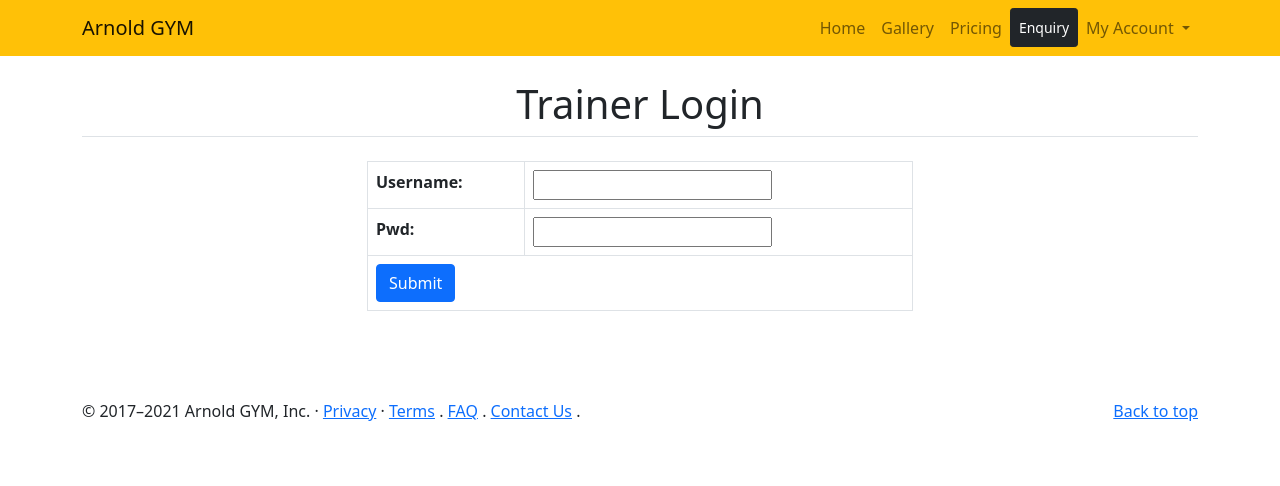
After one commit to codeartisanlab/Gym-Management-System-in-Django-3-Bootstrap-5-and-PostgreSQL, a Django app: page /trainerlogin in a window 1280 px wide. The commit adds this page. Shown: the top 486 px of the page. Run offline with Django 3.2, Linux system fonts and the light colour scheme; some libraries are stand-ins or nearby versions.

Commit message:
part-22-session-create-custom-login-logout-without-user-model

```diff
--- a/main/forms.py
+++ b/main/forms.py
@@ -17,3 +17,8 @@ class ProfileForm(UserChangeForm):
 	class Meta:
 		model=User
 		fields=('first_name','last_name','email','username')
+
+class TrainerLoginForm(forms.ModelForm):
+	class Meta:
+		model=models.Trainer
+		fields=('username','pwd')
--- a/main/models.py
+++ b/main/models.py
@@ -138,6 +138,8 @@ class Subscription(models.Model):
 # Trainer
 class Trainer(models.Model):
 	full_name=models.CharField(max_length=100)
+	username=models.CharField(max_length=100,null=True)
+	pwd=models.CharField(max_length=50,null=True)
 	mobile=models.CharField(max_length=100)
 	address=models.TextField()
 	is_active=models.BooleanField(default=False)
--- a/main/templates/base.html
+++ b/main/templates/base.html
@@ -39,8 +39,13 @@
 	          </a>
 	          <ul class="dropdown-menu" aria-labelledby="navbarScrollingDropdown">
 	          	{% if not request.user.is_authenticated %}
-	            <li><a class="dropdown-item" href="{% url 'signup' %}">Register</a></li>
-	            <li><a class="dropdown-item" href="{% url 'login' %}">Login</a></li>
+		            {% if request.session.trainerLogin %}
+		            <li><a class="dropdown-item" href="{% url 'trainerlogout' %}">Trainer Logout</a></li>
+		            {% else %}
+		            <li><a class="dropdown-item" href="{% url 'trainerlogin' %}">Trainer Login</a></li>
+		            <li><a class="dropdown-item" href="{% url 'signup' %}">Register</a></li>
+		            <li><a class="dropdown-item" href="{% url 'login' %}">Login</a></li>
+		            {% endif %}
 	            {% else %}
 	            <li><a class="dropdown-item" href="{% url 'user_dashboard' %}">Dashboard</a></li>
 	            <li><a class="dropdown-item" href="{% url 'update_profile' %}">Profile</a></li>
--- /dev/null
+++ b/main/templates/trainer/login.html
@@ -0,0 +1,32 @@
+{% extends 'base.html' %}
+{% load static %}
+{% block content %}
+
+    <!-- Main Start -->
+    <main>
+		<!-- Services -->
+		<section class="container my-4">
+			<h1 class="text-center mb-4 section-heading border-bottom pb-2">Trainer Login</h1>
+			<div class="row">
+				<div class="col-md-6 offset-3">
+					{% if msg %}
+					<p class="text-warning">{{msg}}</p>
+					{% endif %}
+					<form method="post" action="">
+						{% csrf_token %}
+						<table class="table table-bordered">
+							{{form.as_table}}
+							<tr>
+								<td colspan="2">
+									<input type="submit" class="btn btn-primary" />
+								</td>
+							</tr>
+						</table>
+					</form>
+				</div>
+			</div>
+		</section>
+		<!-- End -->
+    </main>
+    <!-- End -->
+{% endblock %}
--- a/main/urls.py
+++ b/main/urls.py
@@ -20,6 +20,9 @@ urlpatterns=[
 	# User Dashboard Section Start
 	path('user-dashboard',views.user_dashboard,name='user_dashboard'),
 	path('update-profile',views.update_profile,name='update_profile'),
+	# Trainer Login
+	path('trainerlogin',views.trainerlogin,name='trainerlogin'),
+	path('trainerlogout',views.trainerlogout,name='trainerlogout'),
 ]
 
 if settings.DEBUG:
--- a/main/views.py
+++ b/main/views.py
@@ -130,3 +130,23 @@ def update_profile(request):
 			msg='Data has been saved'
 	form=forms.ProfileForm(instance=request.user)
 	return render(request, 'user/update-profile.html',{'form':form,'msg':msg})
+
+# trainer login
+def trainerlogin(request):
+	msg=''
+	if request.method=='POST':
+		username=request.POST['username']
+		pwd=request.POST['pwd']
+		trainer=models.Trainer.objects.filter(username=username,pwd=pwd).count()
+		if trainer > 0:
+			request.session['trainerLogin']=True
+			return redirect('/trainer_dashboard')
+		else:
+			msg='Invalid!!'
+	form=forms.TrainerLoginForm
+	return render(request, 'trainer/login.html',{'form':form,'msg':msg})
+
+# Trainer Logout
+def trainerlogout(request):
+	del request.session['trainerLogin']
+	return redirect('/trainerlogin')
```
Also changed, not shown: main/migrations/0021_auto_20210810_2315.py (added).
